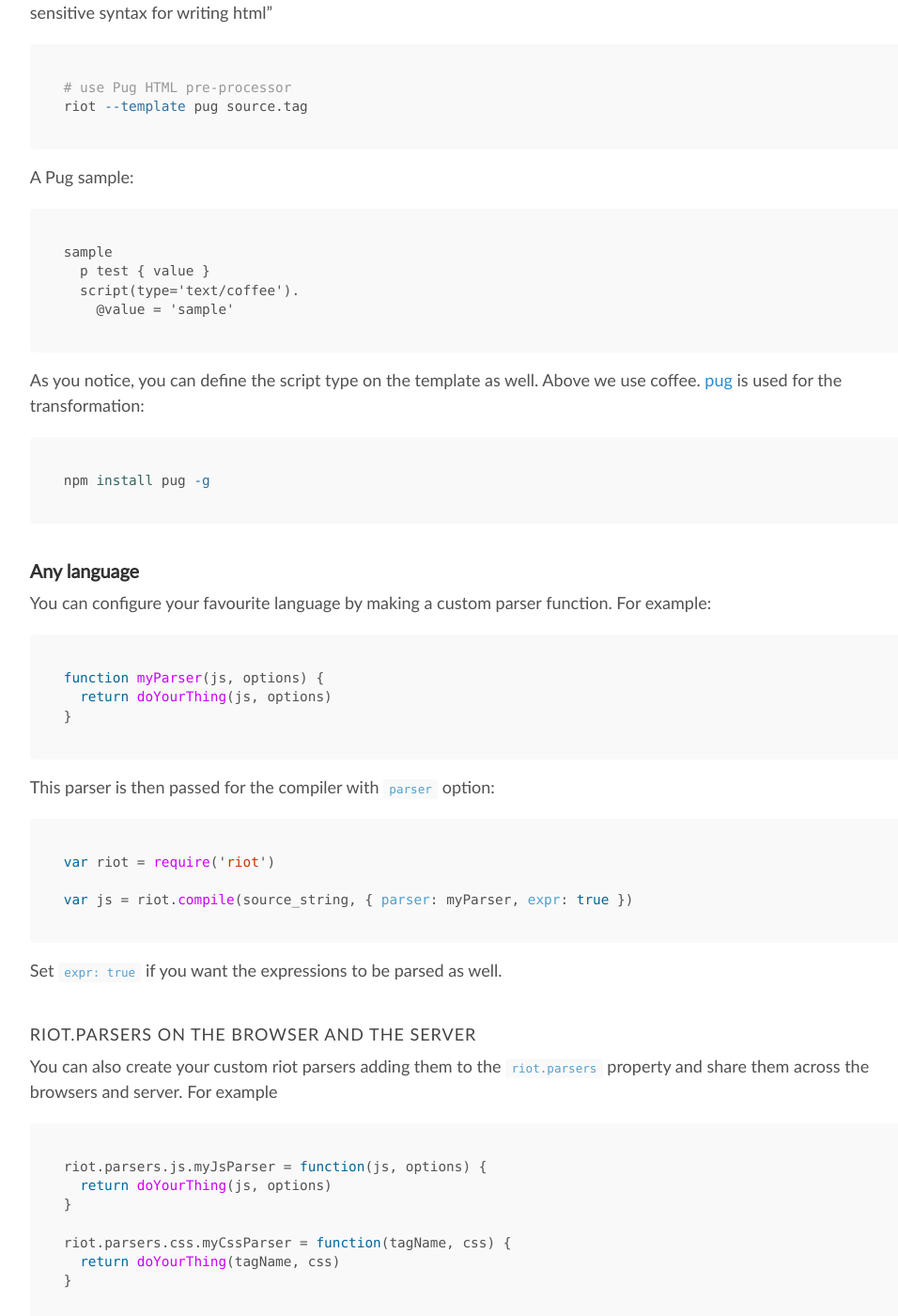
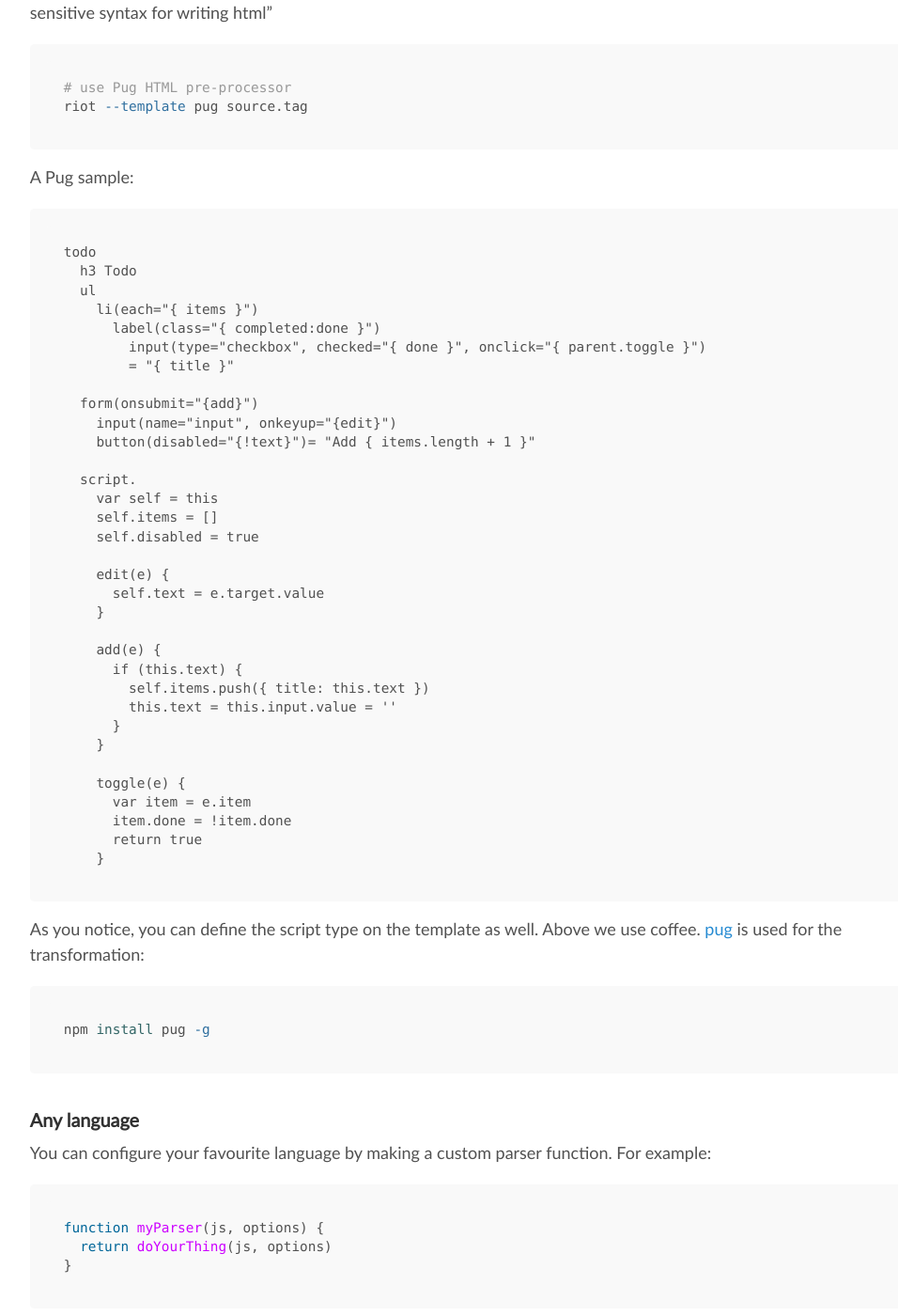
Before and after one commit to riot/riot.github.io, a Jekyll site: the page built from guide/compiler.md, in a window 1280 px wide and 1400 px high, scrolled down 9097 px. Shown: the whole window at 94% size, without its empty margins (139-1095 px from the left). Built offline with Jekyll 4.4.1, drawn with Linux system fonts in a browser that asks for light colours; nearby versions of some CDN libraries; emoji names are drawn with the system emoji font; comment, search, counter and statistics services are not loaded.

Commit message:
updated: changing sample code of pug(jade) via issue #77

````diff
--- a/guide/compiler.md
+++ b/guide/compiler.md
@@ -374,10 +374,39 @@ riot --template pug source.tag
 A Pug sample:
 
 ``` html
-sample
-  p test { value }
-  script(type='text/coffee').
-    @value = 'sample'
+todo
+  h3 Todo
+  ul
+    li(each="{ items }")
+      label(class="{ completed:done }")
+        input(type="checkbox", checked="{ done }", onclick="{ parent.toggle }")
+        = "{ title }"
+
+  form(onsubmit="{add}")
+    input(name="input", onkeyup="{edit}")
+    button(disabled="{!text}")= "Add { items.length + 1 }"
+
+  script.
+    var self = this
+    self.items = []
+    self.disabled = true
+
+    edit(e) {
+      self.text = e.target.value
+    }
+
+    add(e) {
+      if (this.text) {
+        self.items.push({ title: this.text })
+        this.text = this.input.value = ''
+      }
+    }
+
+    toggle(e) {
+      var item = e.item
+      item.done = !item.done
+      return true
+    }
 ```
 
 As you notice, you can define the script type on the template as well. Above we use coffee. [pug](https://github.com/pugjs/pug) is used for the transformation:
````
Also changed, not shown: ja/guide/compiler.md (+33 -4 lines).
